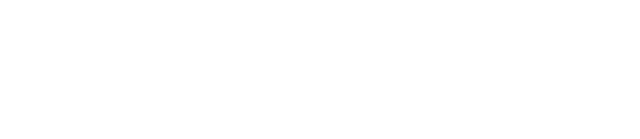
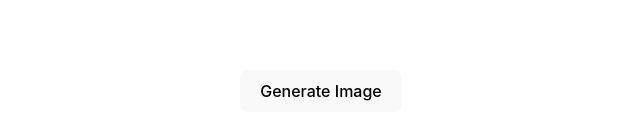
Before and after one commit to RebeccaSchmelzer/chatgpt-clone, a React (Vite) app: page / in a window 1280 px wide. Shown: the part 309-448 px from the top of the page, without its empty margins (319-959 px from the left). Built offline with nearby package versions, Linux system fonts and the light colour scheme.

Commit message:
image generator!

```diff
--- a/src/App.jsx
+++ b/src/App.jsx
@@ -4,14 +4,26 @@
 import './App.css'
 
 function App() {
-  console.log(import.meta.env.VITE_Open_AI_Key);
-  // const configuration = new Configuration({
-  //   apiKey: process.env.VITE_Open_AI_Key,
-  // });
+  const configuration = new Configuration({
+    apiKey:import.meta.env.VITE_Open_AI_Key ,
+  });
+
+  const openai = new OpenAIApi(configuration); //init openai api
+  const generateImage = async () => {
+    const res = await openai.createImage({
+      prompt: "Say this is a test",
+      n: 1,
+      size: '1024x1024',
+
+    });
+    console.log(res.data.data[0].url);
+  }
+
+
 
   return (
     <div className="App">
-
+      <button onClick={generateImage}>Generate Image</button>
     </div>
   )
 }
```
